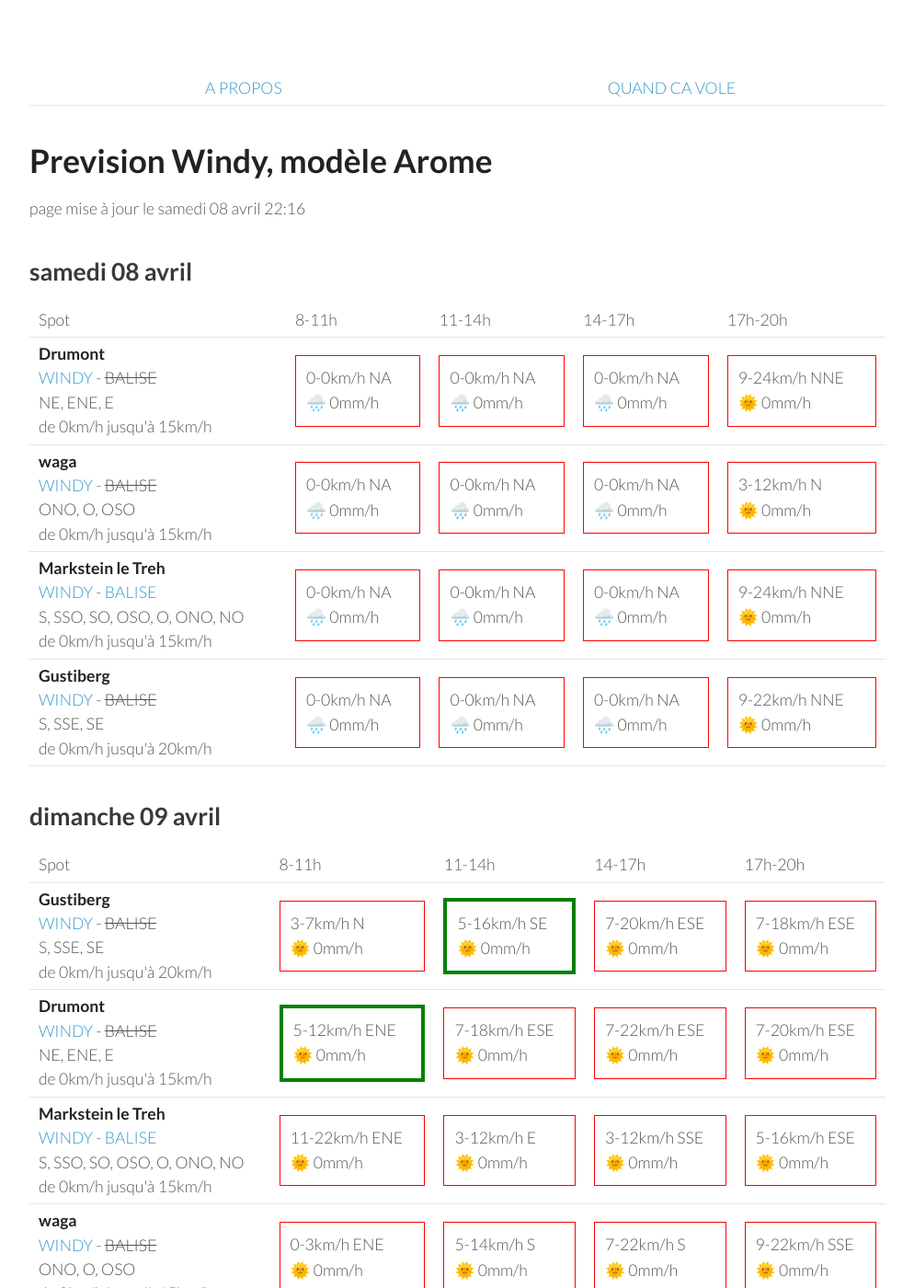
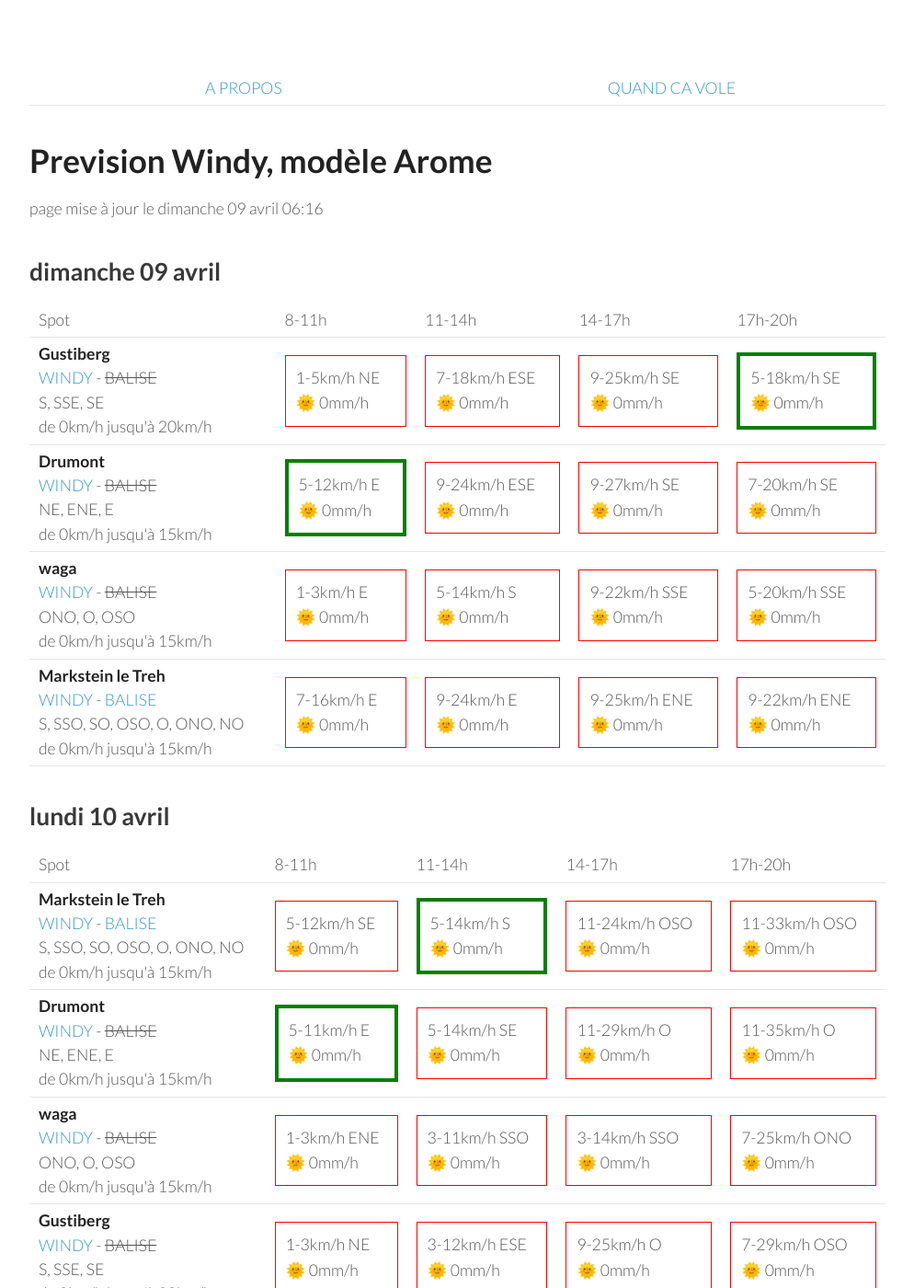
Before and after one commit to parapente-dans-le-nord/parapente-dans-le-nord.github.io, a Jekyll site: the page built from vosges.markdown, in a window 1280 px wide and 1400 px high. Shown: the whole window at 92% size, without its empty margins (26-1020 px from the left). Built offline with Jekyll 4.4.1, drawn with Linux system fonts in a browser that asks for light colours; some of the changed text lies outside the part shown.

Commit message:
update index.markdown

```diff
--- a/vosges.markdown
+++ b/vosges.markdown
@@ -7,60 +7,8 @@ title:  "Tous les spots"
 {: .links}
 
 # Prevision Windy, modèle Arome
-page mise à jour le samedi 08 avril 22:16
+page mise à jour le dimanche 09 avril 06:16
 
-## samedi 08 avril
-
-{::nomarkdown}
-<table>
-  <tbody>
-    <tr>
-      <td>Spot</td>
-      <td>8-11h</td>
-      <td>11-14h</td>
-      <td>14-17h</td>
-      <td>17h-20h</td>
-    </tr>
-<tr>
-        <td><strong>Drumont</strong><br><a href="https://windy.com/47.898/6.919?47.687,6.919,9,m:eYYagmG">WINDY</a> - <span class="no-balise"> BALISE </span><br> <span class="vent-favorable">NE, ENE, E</span><br><span class="force-vent">de 0km/h jusqu'à 15km/h</span> </td>
-
-            <td><div class="not-flyable"><p>0-0km/h NA</p><p>🌧️ 0mm/h</p></div></td>
-            <td><div class="not-flyable"><p>0-0km/h NA</p><p>🌧️ 0mm/h</p></div></td>
-            <td><div class="not-flyable"><p>0-0km/h NA</p><p>🌧️ 0mm/h</p></div></td>
-            <td><div class="not-flyable"><p>9-24km/h NNE</p><p>🌞 0mm/h</p></div></td>
-
-    </tr>
-<tr>
-        <td><strong>waga</strong><br><a href="https://windy.com/47.903/6.996?47.900,6.983,15">WINDY</a> - <span class="no-balise"> BALISE </span><br> <span class="vent-favorable">ONO, O, OSO</span><br><span class="force-vent">de 0km/h jusqu'à 15km/h</span> </td>
-
-            <td><div class="not-flyable"><p>0-0km/h NA</p><p>🌧️ 0mm/h</p></div></td>
-            <td><div class="not-flyable"><p>0-0km/h NA</p><p>🌧️ 0mm/h</p></div></td>
-            <td><div class="not-flyable"><p>0-0km/h NA</p><p>🌧️ 0mm/h</p></div></td>
-            <td><div class="not-flyable"><p>3-12km/h N</p><p>🌞 0mm/h</p></div></td>
-
-    </tr>
-<tr>
-        <td><strong>Markstein le Treh</strong><br><a href="https://windy.com/47.926/7.012?47.505,7.012,8,m:eY1agmQ">WINDY</a> - <span class=""><a href="http://www.balisemeteo.com/balise.php?idBalise=136">BALISE</a> </span><br> <span class="vent-favorable">S, SSO, SO, OSO, O, ONO, NO</span><br><span class="force-vent">de 0km/h jusqu'à 15km/h</span> </td>
-
-            <td><div class="not-flyable"><p>0-0km/h NA</p><p>🌧️ 0mm/h</p></div></td>
-            <td><div class="not-flyable"><p>0-0km/h NA</p><p>🌧️ 0mm/h</p></div></td>
-            <td><div class="not-flyable"><p>0-0km/h NA</p><p>🌧️ 0mm/h</p></div></td>
-            <td><div class="not-flyable"><p>9-24km/h NNE</p><p>🌞 0mm/h</p></div></td>
-
-    </tr>
-<tr>
-        <td><strong>Gustiberg</strong><br><a href="https://windy.com/47.894/6.934?47.891,6.934,15,m:eYYagmI">WINDY</a> - <span class="no-balise"> BALISE </span><br> <span class="vent-favorable">S, SSE, SE</span><br><span class="force-vent">de 0km/h jusqu'à 20km/h</span> </td>
-
-            <td><div class="not-flyable"><p>0-0km/h NA</p><p>🌧️ 0mm/h</p></div></td>
-            <td><div class="not-flyable"><p>0-0km/h NA</p><p>🌧️ 0mm/h</p></div></td>
-            <td><div class="not-flyable"><p>0-0km/h NA</p><p>🌧️ 0mm/h</p></div></td>
-            <td><div class="not-flyable"><p>9-22km/h NNE</p><p>🌞 0mm/h</p></div></td>
-
-    </tr>
-
-</tbody>
-</table>
-{:/}
 ## dimanche 09 avril
 
 {::nomarkdown}
@@ -76,40 +24,40 @@ page mise à jour le samedi 08 avril 22:16
 <tr>
         <td><strong>Gustiberg</strong><br><a href="https://windy.com/47.894/6.934?47.891,6.934,15,m:eYYagmI">WINDY</a> - <span class="no-balise"> BALISE </span><br> <span class="vent-favorable">S, SSE, SE</span><br><span class="force-vent">de 0km/h jusqu'à 20km/h</span> </td>
 
-            <td><div class="not-flyable"><p>3-7km/h N</p><p>🌞 0mm/h</p></div></td>
-            <td><div class="flyable"><p>5-16km/h SE</p><p>🌞 0mm/h</p></div></td>
-            <td><div class="not-flyable"><p>7-20km/h ESE</p><p>🌞 0mm/h</p></div></td>
+            <td><div class="not-flyable"><p>1-5km/h NE</p><p>🌞 0mm/h</p></div></td>
             <td><div class="not-flyable"><p>7-18km/h ESE</p><p>🌞 0mm/h</p></div></td>
+            <td><div class="not-flyable"><p>9-25km/h SE</p><p>🌞 0mm/h</p></div></td>
+            <td><div class="flyable"><p>5-18km/h SE</p><p>🌞 0mm/h</p></div></td>
 
 
     </tr>
 <tr>
         <td><strong>Drumont</strong><br><a href="https://windy.com/47.898/6.919?47.687,6.919,9,m:eYYagmG">WINDY</a> - <span class="no-balise"> BALISE </span><br> <span class="vent-favorable">NE, ENE, E</span><br><span class="force-vent">de 0km/h jusqu'à 15km/h</span> </td>
 
-            <td><div class="flyable"><p>5-12km/h ENE</p><p>🌞 0mm/h</p></div></td>
-            <td><div class="not-flyable"><p>7-18km/h ESE</p><p>🌞 0mm/h</p></div></td>
-            <td><div class="not-flyable"><p>7-22km/h ESE</p><p>🌞 0mm/h</p></div></td>
-            <td><div class="not-flyable"><p>7-20km/h ESE</p><p>🌞 0mm/h</p></div></td>
+            <td><div class="flyable"><p>5-12km/h E</p><p>🌞 0mm/h</p></div></td>
+            <td><div class="not-flyable"><p>9-24km/h ESE</p><p>🌞 0mm/h</p></div></td>
+            <td><div class="not-flyable"><p>9-27km/h SE</p><p>🌞 0mm/h</p></div></td>
+            <td><div class="not-flyable"><p>7-20km/h SE</p><p>🌞 0mm/h</p></div></td>
+
+
+    </tr>
+<tr>
+        <td><strong>waga</strong><br><a href="https://windy.com/47.903/6.996?47.900,6.983,15">WINDY</a> - <span class="no-balise"> BALISE </span><br> <span class="vent-favorable">ONO, O, OSO</span><br><span class="force-vent">de 0km/h jusqu'à 15km/h</span> </td>
+
+            <td><div class="not-flyable"><p>1-3km/h E</p><p>🌞 0mm/h</p></div></td>
+            <td><div class="not-flyable"><p>5-14km/h S</p><p>🌞 0mm/h</p></div></td>
+            <td><div class="not-flyable"><p>9-22km/h SSE</p><p>🌞 0mm/h</p></div></td>
+            <td><div class="not-flyable"><p>5-20km/h SSE</p><p>🌞 0mm/h</p></div></td>
 
 
     </tr>
 <tr>
         <td><strong>Markstein le Treh</strong><br><a href="https://windy.com/47.926/7.012?47.505,7.012,8,m:eY1agmQ">WINDY</a> - <span class=""><a href="http://www.balisemeteo.com/balise.php?idBalise=136">BALISE</a> </span><br> <span class="vent-favorable">S, SSO, SO, OSO, O, ONO, NO</span><br><span class="force-vent">de 0km/h jusqu'à 15km/h</span> </td>
 
-            <td><div class="not-flyable"><p>11-22km/h ENE</p><p>🌞 0mm/h</p></div></td>
-            <td><div class="not-flyable"><p>3-12km/h E</p><p>🌞 0mm/h</p></div></td>
-            <td><div class="not-flyable"><p>3-12km/h SSE</p><p>🌞 0mm/h</p></div></td>
-            <td><div class="not-flyable"><p>5-16km/h ESE</p><p>🌞 0mm/h</p></div></td>
-
-
-    </tr>
-<tr>
-        <td><strong>waga</strong><br><a href="https://windy.com/47.903/6.996?47.900,6.983,15">WINDY</a> - <span class="no-balise"> BALISE </span><br> <span class="vent-favorable">ONO, O, OSO</span><br><span class="force-vent">de 0km/h jusqu'à 15km/h</span> </td>
-
-            <td><div class="not-flyable"><p>0-3km/h ENE</p><p>🌞 0mm/h</p></div></td>
-            <td><div class="not-flyable"><p>5-14km/h S</p><p>🌞 0mm/h</p></div></td>
-            <td><div class="not-flyable"><p>7-22km/h S</p><p>🌞 0mm/h</p></div></td>
-            <td><div class="not-flyable"><p>9-22km/h SSE</p><p>🌞 0mm/h</p></div></td>
+            <td><div class="not-flyable"><p>7-16km/h E</p><p>🌞 0mm/h</p></div></td>
+            <td><div class="not-flyable"><p>9-24km/h E</p><p>🌞 0mm/h</p></div></td>
+            <td><div class="not-flyable"><p>9-25km/h ENE</p><p>🌞 0mm/h</p></div></td>
+            <td><div class="not-flyable"><p>9-22km/h ENE</p><p>🌞 0mm/h</p></div></td>
 
 
     </tr>
@@ -130,42 +78,42 @@ page mise à jour le samedi 08 avril 22:16
       <td>17h-20h</td>
     </tr>
 <tr>
-        <td><strong>Drumont</strong><br><a href="https://windy.com/47.898/6.919?47.687,6.919,9,m:eYYagmG">WINDY</a> - <span class="no-balise"> BALISE </span><br> <span class="vent-favorable">NE, ENE, E</span><br><span class="force-vent">de 0km/h jusqu'à 15km/h</span> </td>
+        <td><strong>Markstein le Treh</strong><br><a href="https://windy.com/47.926/7.012?47.505,7.012,8,m:eY1agmQ">WINDY</a> - <span class=""><a href="http://www.balisemeteo.com/balise.php?idBalise=136">BALISE</a> </span><br> <span class="vent-favorable">S, SSO, SO, OSO, O, ONO, NO</span><br><span class="force-vent">de 0km/h jusqu'à 15km/h</span> </td>
 
-            <td><div class="flyable"><p>5-11km/h E</p><p>🌞 0mm/h</p></div></td>
-            <td><div class="not-flyable"><p>7-22km/h SE</p><p>🌞 0mm/h</p></div></td>
-            <td><div class="not-flyable"><p>9-27km/h SO</p><p>🌞 0mm/h</p></div></td>
-            <td><div class="not-flyable"><p>11-31km/h SO</p><p>🌞 0mm/h</p></div></td>
+            <td><div class="not-flyable"><p>5-12km/h SE</p><p>🌞 0mm/h</p></div></td>
+            <td><div class="flyable"><p>5-14km/h S</p><p>🌞 0mm/h</p></div></td>
+            <td><div class="not-flyable"><p>11-24km/h OSO</p><p>🌞 0mm/h</p></div></td>
+            <td><div class="not-flyable"><p>11-33km/h OSO</p><p>🌞 0mm/h</p></div></td>
 
 
     </tr>
 <tr>
-        <td><strong>Markstein le Treh</strong><br><a href="https://windy.com/47.926/7.012?47.505,7.012,8,m:eY1agmQ">WINDY</a> - <span class=""><a href="http://www.balisemeteo.com/balise.php?idBalise=136">BALISE</a> </span><br> <span class="vent-favorable">S, SSO, SO, OSO, O, ONO, NO</span><br><span class="force-vent">de 0km/h jusqu'à 15km/h</span> </td>
+        <td><strong>Drumont</strong><br><a href="https://windy.com/47.898/6.919?47.687,6.919,9,m:eYYagmG">WINDY</a> - <span class="no-balise"> BALISE </span><br> <span class="vent-favorable">NE, ENE, E</span><br><span class="force-vent">de 0km/h jusqu'à 15km/h</span> </td>
 
-            <td><div class="not-flyable"><p>7-14km/h SE</p><p>🌞 0mm/h</p></div></td>
-            <td><div class="not-flyable"><p>5-20km/h SSE</p><p>🌞 0mm/h</p></div></td>
-            <td><div class="not-flyable"><p>9-25km/h SSO</p><p>🌞 0mm/h</p></div></td>
-            <td><div class="not-flyable"><p>11-33km/h SO</p><p>🌞 0mm/h</p></div></td>
+            <td><div class="flyable"><p>5-11km/h E</p><p>🌞 0mm/h</p></div></td>
+            <td><div class="not-flyable"><p>5-14km/h SE</p><p>🌞 0mm/h</p></div></td>
+            <td><div class="not-flyable"><p>11-29km/h O</p><p>🌞 0mm/h</p></div></td>
+            <td><div class="not-flyable"><p>11-35km/h O</p><p>🌞 0mm/h</p></div></td>
+
+
+    </tr>
+<tr>
+        <td><strong>waga</strong><br><a href="https://windy.com/47.903/6.996?47.900,6.983,15">WINDY</a> - <span class="no-balise"> BALISE </span><br> <span class="vent-favorable">ONO, O, OSO</span><br><span class="force-vent">de 0km/h jusqu'à 15km/h</span> </td>
+
+            <td><div class="not-flyable"><p>1-3km/h ENE</p><p>🌞 0mm/h</p></div></td>
+            <td><div class="not-flyable"><p>3-11km/h SSO</p><p>🌞 0mm/h</p></div></td>
+            <td><div class="not-flyable"><p>3-14km/h SSO</p><p>🌞 0mm/h</p></div></td>
+            <td><div class="not-flyable"><p>7-25km/h ONO</p><p>🌞 0mm/h</p></div></td>
 
 
     </tr>
 <tr>
         <td><strong>Gustiberg</strong><br><a href="https://windy.com/47.894/6.934?47.891,6.934,15,m:eYYagmI">WINDY</a> - <span class="no-balise"> BALISE </span><br> <span class="vent-favorable">S, SSE, SE</span><br><span class="force-vent">de 0km/h jusqu'à 20km/h</span> </td>
 
-            <td><div class="not-flyable"><p>1-3km/h NNE</p><p>🌞 0mm/h</p></div></td>
-            <td><div class="not-flyable"><p>7-22km/h SE</p><p>🌞 0mm/h</p></div></td>
-            <td><div class="not-flyable"><p>9-27km/h SO</p><p>🌞 0mm/h</p></div></td>
-            <td><div class="not-flyable"><p>11-31km/h SO</p><p>🌞 0mm/h</p></div></td>
-
-
-    </tr>
-<tr>
-        <td><strong>waga</strong><br><a href="https://windy.com/47.903/6.996?47.900,6.983,15">WINDY</a> - <span class="no-balise"> BALISE </span><br> <span class="vent-favorable">ONO, O, OSO</span><br><span class="force-vent">de 0km/h jusqu'à 15km/h</span> </td>
-
-            <td><div class="not-flyable"><p>1-5km/h E</p><p>🌞 0mm/h</p></div></td>
-            <td><div class="not-flyable"><p>5-20km/h SE</p><p>🌞 0mm/h</p></div></td>
-            <td><div class="not-flyable"><p>9-27km/h SSO</p><p>🌞 0mm/h</p></div></td>
-            <td><div class="not-flyable"><p>11-33km/h SO</p><p>🌞 0mm/h</p></div></td>
+            <td><div class="not-flyable"><p>1-3km/h NE</p><p>🌞 0mm/h</p></div></td>
+            <td><div class="not-flyable"><p>3-12km/h ESE</p><p>🌞 0mm/h</p></div></td>
+            <td><div class="not-flyable"><p>9-25km/h O</p><p>🌞 0mm/h</p></div></td>
+            <td><div class="not-flyable"><p>7-29km/h OSO</p><p>🌞 0mm/h</p></div></td>
 
 
     </tr>
@@ -188,40 +136,40 @@ page mise à jour le samedi 08 avril 22:16
 <tr>
         <td><strong>waga</strong><br><a href="https://windy.com/47.903/6.996?47.900,6.983,15">WINDY</a> - <span class="no-balise"> BALISE </span><br> <span class="vent-favorable">ONO, O, OSO</span><br><span class="force-vent">de 0km/h jusqu'à 15km/h</span> </td>
 
-            <td><div class="not-flyable"><p>14-51km/h ONO</p><p>🌧 1.3mm/h</p></div></td>
-            <td><div class="not-flyable"><p>16-50km/h O</p><p>🌞 0mm/h</p></div></td>
-            <td><div class="not-flyable"><p>20-57km/h O</p><p>🌞 0mm/h</p></div></td>
-            <td><div class="not-flyable"><p>18-57km/h O</p><p>🌞 0mm/h</p></div></td>
+            <td><div class="not-flyable"><p>16-57km/h ONO</p><p>🌧 0.7mm/h</p></div></td>
+            <td><div class="not-flyable"><p>16-53km/h O</p><p>🌞 0mm/h</p></div></td>
+            <td><div class="not-flyable"><p>20-62km/h O</p><p>🌞 0mm/h</p></div></td>
+            <td><div class="not-flyable"><p>16-61km/h O</p><p>🌧 0.3mm/h</p></div></td>
 
 
     </tr>
 <tr>
         <td><strong>Markstein le Treh</strong><br><a href="https://windy.com/47.926/7.012?47.505,7.012,8,m:eY1agmQ">WINDY</a> - <span class=""><a href="http://www.balisemeteo.com/balise.php?idBalise=136">BALISE</a> </span><br> <span class="vent-favorable">S, SSO, SO, OSO, O, ONO, NO</span><br><span class="force-vent">de 0km/h jusqu'à 15km/h</span> </td>
 
-            <td><div class="not-flyable"><p>14-50km/h ONO</p><p>🌧 1.1mm/h</p></div></td>
-            <td><div class="not-flyable"><p>16-50km/h O</p><p>🌞 0mm/h</p></div></td>
-            <td><div class="not-flyable"><p>20-57km/h O</p><p>🌞 0mm/h</p></div></td>
-            <td><div class="not-flyable"><p>18-55km/h O</p><p>🌞 0mm/h</p></div></td>
+            <td><div class="not-flyable"><p>16-55km/h ONO</p><p>🌧 0.7mm/h</p></div></td>
+            <td><div class="not-flyable"><p>16-51km/h O</p><p>🌞 0mm/h</p></div></td>
+            <td><div class="not-flyable"><p>20-61km/h O</p><p>🌞 0mm/h</p></div></td>
+            <td><div class="not-flyable"><p>16-59km/h O</p><p>🌧 0.2mm/h</p></div></td>
+
+
+    </tr>
+<tr>
+        <td><strong>Drumont</strong><br><a href="https://windy.com/47.898/6.919?47.687,6.919,9,m:eYYagmG">WINDY</a> - <span class="no-balise"> BALISE </span><br> <span class="vent-favorable">NE, ENE, E</span><br><span class="force-vent">de 0km/h jusqu'à 15km/h</span> </td>
+
+            <td><div class="not-flyable"><p>18-50km/h ONO</p><p>🌧 0.7mm/h</p></div></td>
+            <td><div class="not-flyable"><p>16-48km/h O</p><p>🌧 0.2mm/h</p></div></td>
+            <td><div class="not-flyable"><p>20-55km/h O</p><p>🌧 0.2mm/h</p></div></td>
+            <td><div class="not-flyable"><p>18-55km/h O</p><p>🌧 0.6mm/h</p></div></td>
 
 
     </tr>
 <tr>
         <td><strong>Gustiberg</strong><br><a href="https://windy.com/47.894/6.934?47.891,6.934,15,m:eYYagmI">WINDY</a> - <span class="no-balise"> BALISE </span><br> <span class="vent-favorable">S, SSE, SE</span><br><span class="force-vent">de 0km/h jusqu'à 20km/h</span> </td>
 
-            <td><div class="not-flyable"><p>14-46km/h ONO</p><p>🌧 1.5mm/h</p></div></td>
-            <td><div class="not-flyable"><p>16-46km/h O</p><p>🌧 0.2mm/h</p></div></td>
-            <td><div class="not-flyable"><p>20-53km/h O</p><p>🌞 0mm/h</p></div></td>
-            <td><div class="not-flyable"><p>18-53km/h O</p><p>🌧 0.2mm/h</p></div></td>
-
-
-    </tr>
-<tr>
-        <td><strong>Drumont</strong><br><a href="https://windy.com/47.898/6.919?47.687,6.919,9,m:eYYagmG">WINDY</a> - <span class="no-balise"> BALISE </span><br> <span class="vent-favorable">NE, ENE, E</span><br><span class="force-vent">de 0km/h jusqu'à 15km/h</span> </td>
-
-            <td><div class="not-flyable"><p>14-46km/h ONO</p><p>🌧 1.5mm/h</p></div></td>
-            <td><div class="not-flyable"><p>16-44km/h O</p><p>🌧 0.2mm/h</p></div></td>
-            <td><div class="not-flyable"><p>20-53km/h O</p><p>🌧 0.2mm/h</p></div></td>
-            <td><div class="not-flyable"><p>18-53km/h O</p><p>🌧 0.2mm/h</p></div></td>
+            <td><div class="not-flyable"><p>18-51km/h ONO</p><p>🌧 0.7mm/h</p></div></td>
+            <td><div class="not-flyable"><p>16-48km/h O</p><p>🌧 0.2mm/h</p></div></td>
+            <td><div class="not-flyable"><p>20-57km/h O</p><p>🌧 0.2mm/h</p></div></td>
+            <td><div class="not-flyable"><p>18-57km/h O</p><p>🌧 0.6mm/h</p></div></td>
 
 
     </tr>
@@ -244,8 +192,8 @@ page mise à jour le samedi 08 avril 22:16
 <tr>
         <td><strong>waga</strong><br><a href="https://windy.com/47.903/6.996?47.900,6.983,15">WINDY</a> - <span class="no-balise"> BALISE </span><br> <span class="vent-favorable">ONO, O, OSO</span><br><span class="force-vent">de 0km/h jusqu'à 15km/h</span> </td>
 
-            <td><div class="not-flyable"><p>22-68km/h OSO</p><p>🌞 0mm/h</p></div></td>
-            <td><div class="not-flyable"><p>24-75km/h OSO</p><p>🌧 0.8mm/h</p></div></td>
+            <td><div class="not-flyable"><p>22-72km/h OSO</p><p>🌧 1.5mm/h</p></div></td>
+            <td><div class="not-flyable"><p>24-77km/h OSO</p><p>🌧 4mm/h</p></div></td>
             <td><div class="not-flyable"><p>25-79km/h OSO</p><p>🌧 6mm/h</p></div></td>
             <td><div class="not-flyable"><p>22-85km/h O</p><p>🌧 7mm/h</p></div></td>
 
@@ -254,8 +202,8 @@ page mise à jour le samedi 08 avril 22:16
 <tr>
         <td><strong>Markstein le Treh</strong><br><a href="https://windy.com/47.926/7.012?47.505,7.012,8,m:eY1agmQ">WINDY</a> - <span class=""><a href="http://www.balisemeteo.com/balise.php?idBalise=136">BALISE</a> </span><br> <span class="vent-favorable">S, SSO, SO, OSO, O, ONO, NO</span><br><span class="force-vent">de 0km/h jusqu'à 15km/h</span> </td>
 
-            <td><div class="not-flyable"><p>22-68km/h OSO</p><p>🌞 0mm/h</p></div></td>
-            <td><div class="not-flyable"><p>25-75km/h OSO</p><p>🌧 0.9mm/h</p></div></td>
+            <td><div class="not-flyable"><p>22-72km/h OSO</p><p>🌧 1.5mm/h</p></div></td>
+            <td><div class="not-flyable"><p>24-77km/h OSO</p><p>🌧 4.2mm/h</p></div></td>
             <td><div class="not-flyable"><p>25-79km/h OSO</p><p>🌧 7mm/h</p></div></td>
             <td><div class="not-flyable"><p>22-83km/h O</p><p>🌧 7mm/h</p></div></td>
 
@@ -264,8 +212,8 @@ page mise à jour le samedi 08 avril 22:16
 <tr>
         <td><strong>Drumont</strong><br><a href="https://windy.com/47.898/6.919?47.687,6.919,9,m:eYYagmG">WINDY</a> - <span class="no-balise"> BALISE </span><br> <span class="vent-favorable">NE, ENE, E</span><br><span class="force-vent">de 0km/h jusqu'à 15km/h</span> </td>
 
-            <td><div class="not-flyable"><p>22-61km/h SO</p><p>🌞 0mm/h</p></div></td>
-            <td><div class="not-flyable"><p>22-70km/h OSO</p><p>🌧 0.8mm/h</p></div></td>
+            <td><div class="not-flyable"><p>22-62km/h OSO</p><p>🌧 1.5mm/h</p></div></td>
+            <td><div class="not-flyable"><p>22-64km/h SO</p><p>🌧 4.3mm/h</p></div></td>
             <td><div class="not-flyable"><p>27-72km/h OSO</p><p>🌧 7mm/h</p></div></td>
             <td><div class="not-flyable"><p>22-81km/h O</p><p>🌧 7mm/h</p></div></td>
 
@@ -274,8 +222,8 @@ page mise à jour le samedi 08 avril 22:16
 <tr>
         <td><strong>Gustiberg</strong><br><a href="https://windy.com/47.894/6.934?47.891,6.934,15,m:eYYagmI">WINDY</a> - <span class="no-balise"> BALISE </span><br> <span class="vent-favorable">S, SSE, SE</span><br><span class="force-vent">de 0km/h jusqu'à 20km/h</span> </td>
 
-            <td><div class="not-flyable"><p>22-61km/h OSO</p><p>🌞 0mm/h</p></div></td>
-            <td><div class="not-flyable"><p>24-70km/h OSO</p><p>🌧 0.8mm/h</p></div></td>
+            <td><div class="not-flyable"><p>22-64km/h OSO</p><p>🌧 1.5mm/h</p></div></td>
+            <td><div class="not-flyable"><p>22-66km/h SO</p><p>🌧 4.2mm/h</p></div></td>
             <td><div class="not-flyable"><p>25-74km/h OSO</p><p>🌧 7mm/h</p></div></td>
             <td><div class="not-flyable"><p>22-81km/h O</p><p>🌧 7mm/h</p></div></td>
 
```
